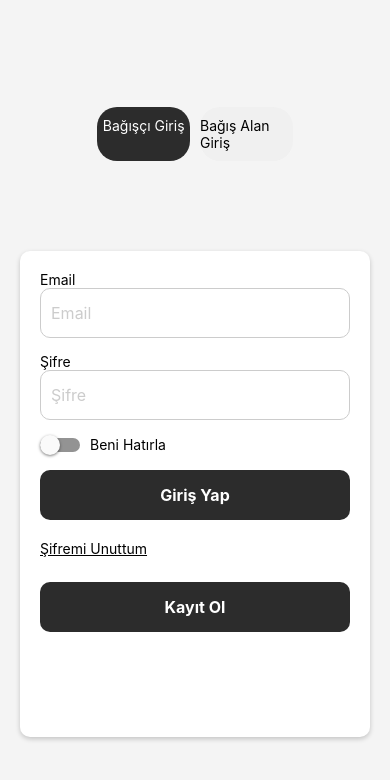
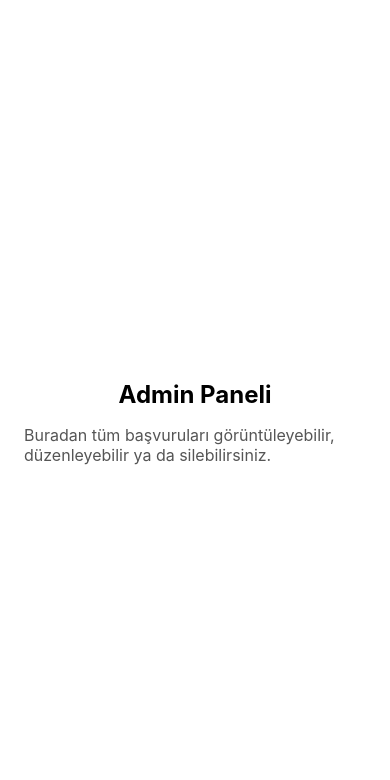
Before and after one commit to mertesermeral/bagis_app, a React Native app: screen /AdminPanel in a window 390 px wide. Shown: the top 780 px of the page. Built offline with nearby package versions, Linux system fonts and the light colour scheme; no server answers.

Commit message:
Admin rolu eklendi.Admin Panele yönlendirildi

```diff
--- /dev/null
+++ b/Admin/AdminPanel.js
@@ -0,0 +1,33 @@
+import React from "react";
+import { View, Text, StyleSheet } from "react-native";
+
+const AdminPanel = () => {
+  return (
+    <View style={styles.container}>
+      <Text style={styles.header}>Admin Paneli</Text>
+      <Text style={styles.subtext}>Buradan tüm başvuruları görüntüleyebilir, düzenleyebilir ya da silebilirsiniz.</Text>
+      {/* İleride: Başvuru listesi, filtreler vs. eklenecek */}
+    </View>
+  );
+};
+
+const styles = StyleSheet.create({
+  container: {
+    flex: 1,
+    padding: 24,
+    backgroundColor: "#fff",
+    alignItems: "center",
+    justifyContent: "center",
+  },
+  header: {
+    fontSize: 24,
+    fontWeight: "bold",
+    marginBottom: 16,
+  },
+  subtext: {
+    fontSize: 16,
+    color: "#555",
+  },
+});
+
+export default AdminPanel;
--- a/App.js
+++ b/App.js
@@ -25,6 +25,7 @@ import AcilDurumTalebiOlustur from "./AcilDurumlar/AcilDurumTalebiOlustur";
 import AcilDurumDetay from "./AcilDurumlar/AcilDurumDetay";
 import BagisciOzelBagisDetay from "./donor/BagisciOzelBagisDetay";
 import { DonorBottomTabs, ReceiverBottomTabs } from './navigation/BottomTabs';
+import AdminPanel from "./Admin/AdminPanel";
 
 const Stack = createStackNavigator();
 const Tab = createMaterialTopTabNavigator();
@@ -92,6 +93,7 @@ const MainApp = () => {
     >
       <Stack.Screen name="LoginScreen" component={LoginScreen} />
       <Stack.Screen name="Register" component={RegisterScreen} />
+      <Stack.Screen name="AdminPanel" component={AdminPanel} />
 
       {/* Bottom tab'li ana ekranlar */}
       <Stack.Screen
--- a/LoginScreen.js
+++ b/LoginScreen.js
@@ -65,8 +65,8 @@ const LoginScreen = ({ navigation }) => {
       }
 
       const userData = docSnap.data();
-
-      if (userData.role !== activeTab) {
+       // Admin her tab'dan giriş yapabilir!
+    if (userData.role !== activeTab && userData.role !== "admin") {
       Alert.alert(
         "Hata",
         `Bu hesap ${userData.role === "donor" ? "Bağışçı" : "Bağış Alan"} rolüne aittir. Lütfen doğru sekmeyi seçin.`
@@ -74,6 +74,7 @@ const LoginScreen = ({ navigation }) => {
       await auth.signOut();
       return;
     }
+
 
       // Remember Me işlemi
       if (rememberMe) {
@@ -86,23 +87,36 @@ const LoginScreen = ({ navigation }) => {
         await SecureStore.setItemAsync("rememberMe", "false");
       }
 
-      // Önce navigation yap
-      const targetScreen = userData.role === "donor" ? 'DonorTabs' : 'ReceiverTabs';
+    // Giriş sonrası yönlendirme
+    let targetScreen = "ReceiverTabs";
+    if (userData.role === "donor") {
+      targetScreen = "DonorTabs";
+    } else if (userData.role === "admin") {
+      targetScreen = "AdminPanel"; // Admin panel route
+    }
+
     navigation.reset({
       index: 0,
       routes: [{ name: targetScreen }],
     });
+
 
       // Rol bilgisini set et
       setRole(userData.role);
 
       // En son bildirim göster
       setTimeout(() => {
-        Alert.alert(
-          "Başarılı",
-          `${userData.role === "donor" ? "Bağışçı" : "Bağış Alan"} olarak giriş yapıldı!`
-        );
+        let rolMetni = "Bağış Alan";
+
+        if (userData.role === "donor") {
+          rolMetni = "Bağışçı";
+        } else if (userData.role === "admin") {
+          rolMetni = "Admin";
+        }
+
+        Alert.alert("Başarılı", `${rolMetni} olarak giriş yapıldı!`);
       }, 100);
+
 
     } catch (error) {
       console.error("Giriş sırasında hata oluştu:", error);
```
Lines whose indentation alone changed are shown as unchanged.
